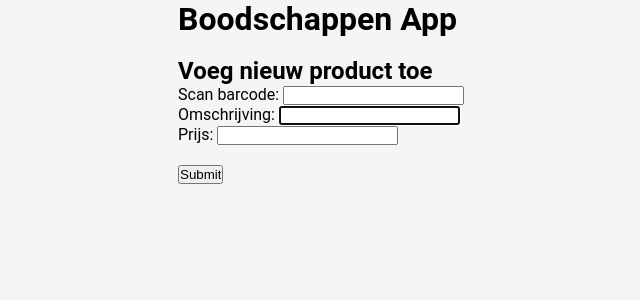
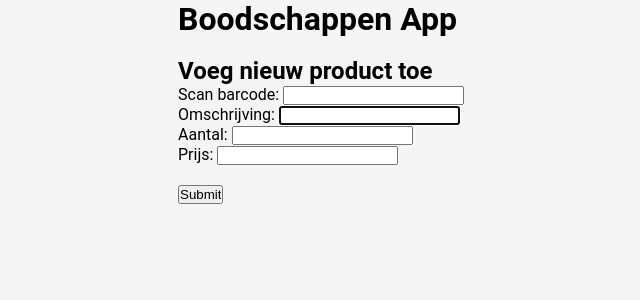
Before and after one commit to okoeroo/boodschappen, a FastAPI app: template app/templates/edit.html in a window 1280 px wide. Shown: the top 300 px of the page, without its empty margins (72-712 px from the left). Run offline with FastAPI, Linux system fonts and the light colour scheme; the template is opened without the code that fills it, so the values that code supplies are empty.

Commit message:
Fix de aantallen

```diff
--- a/app/main.py
+++ b/app/main.py
@@ -159,12 +159,15 @@ async def boodschappen_edit_id(request: Request,
     if boodschap.prijs is None:
         boodschap.prijs = ""
 
+    if boodschap.aantal is None:
+        boodschap.aantal = ""
 
     return templates.TemplateResponse("edit.html", {"request": request,
                                                        "id": boodschap.id,
                                                        "barcode": boodschap.barcode,
                                                        "omschrijving": boodschap.omschrijving,
-                                                       "prijs": boodschap.prijs})
+                                                       "prijs": boodschap.prijs,
+                                                       "aantal": boodschap.aantal})
 
 
 @app.post("/boodschappen/edit", response_class=RedirectResponse, status_code=302)
@@ -172,6 +175,7 @@ async def boodschappen_edit(response: Response,
                             barcode: str = Form(),
                             omschrijving: str = Form(None),
                             prijs: str = Form(None),
+                            aantal: str = Form(None),
                             db: Session = Depends(get_db)):
 
     boodschap = db.query(models.Boodschap).filter(models.Boodschap.barcode == barcode).first()
@@ -180,7 +184,7 @@ async def boodschappen_edit(response: Response,
         boodschap.barcode = barcode
         boodschap.omschrijving = omschrijving
         boodschap.prijs = prijs
-        boodschap.aantal = 1
+        boodschap.aantal = aantal
 
         db.add(boodschap)
         db.commit()
@@ -189,7 +193,7 @@ async def boodschappen_edit(response: Response,
         boodschap.barcode = barcode
         boodschap.omschrijving = omschrijving
         boodschap.prijs = prijs
-        boodschap.aantal = 1
+        boodschap.aantal = aantal
 
         db.commit()
 
--- a/app/templates/edit.html
+++ b/app/templates/edit.html
@@ -7,6 +7,8 @@
     <input type="text" id="barcode" name="barcode" value="{{ barcode }}"><br>
     <label for="omschrijving">Omschrijving:</label>
     <input type="text" id="omschrijving" name="omschrijving" value="{{ omschrijving }}" autofocus="on"><br>
+    <label for="aantal">Aantal:</label>
+    <input type="text" id="aantal" name="aantal" value="{{ aantal }}"><br>
     <label for="prijs">Prijs:</label>
     <input type="text" id="prijs" name="prijs" value="{{ prijs }}"><br>
     <br>
--- a/app/templates/index.html
+++ b/app/templates/index.html
@@ -1,6 +1,10 @@
 {% extends 'base.html' %}
 
 {% block content %}
+<head>
+    <meta http-equiv="refresh" content="60; URL=/">
+</head>
+
     <form action="/boodschappen" method="post">
         <label for="barcode">Scan barcode:</label>
         <input type="text" id="barcode" name="barcode" value autofocus="on"><br>
```
